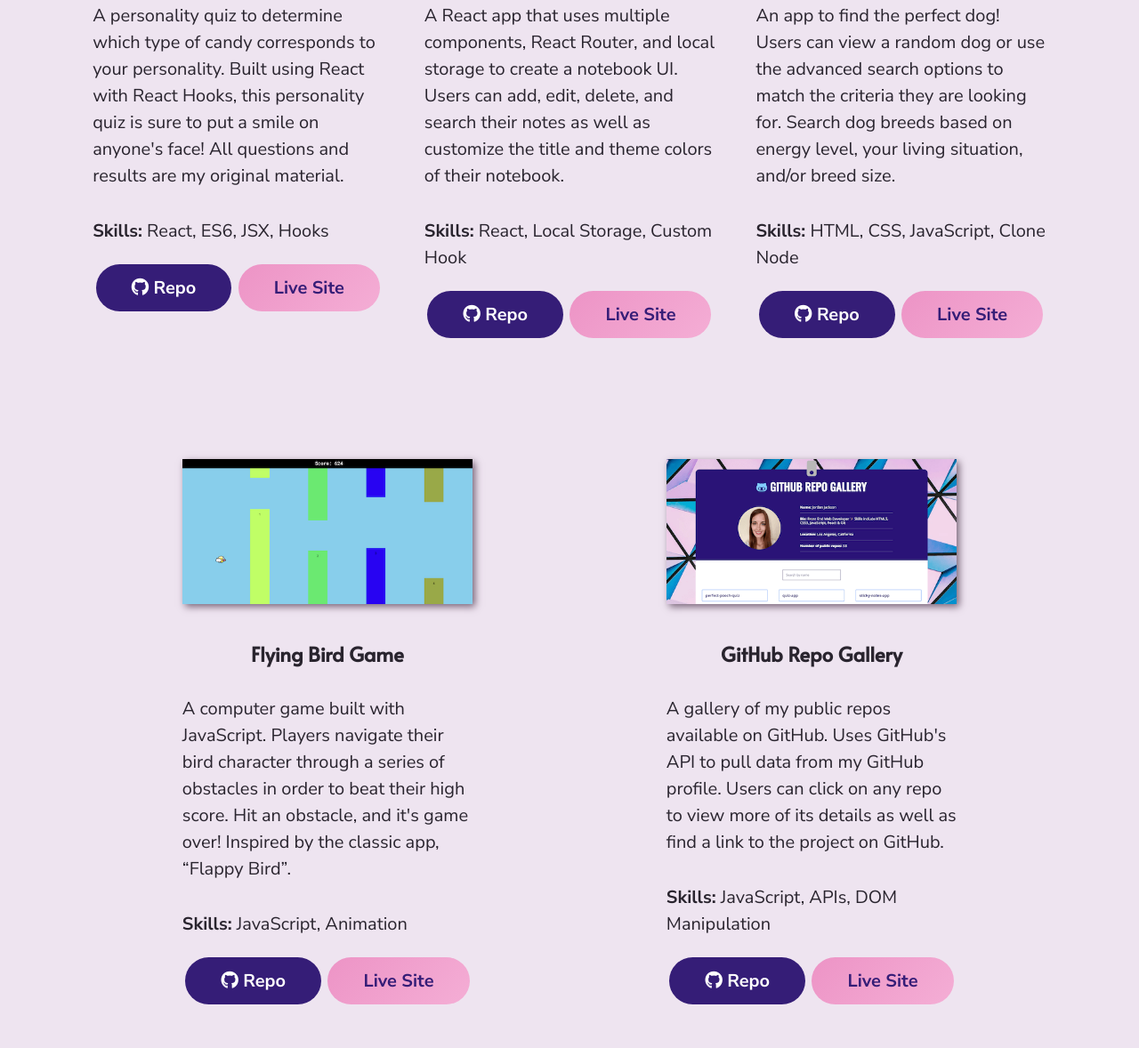
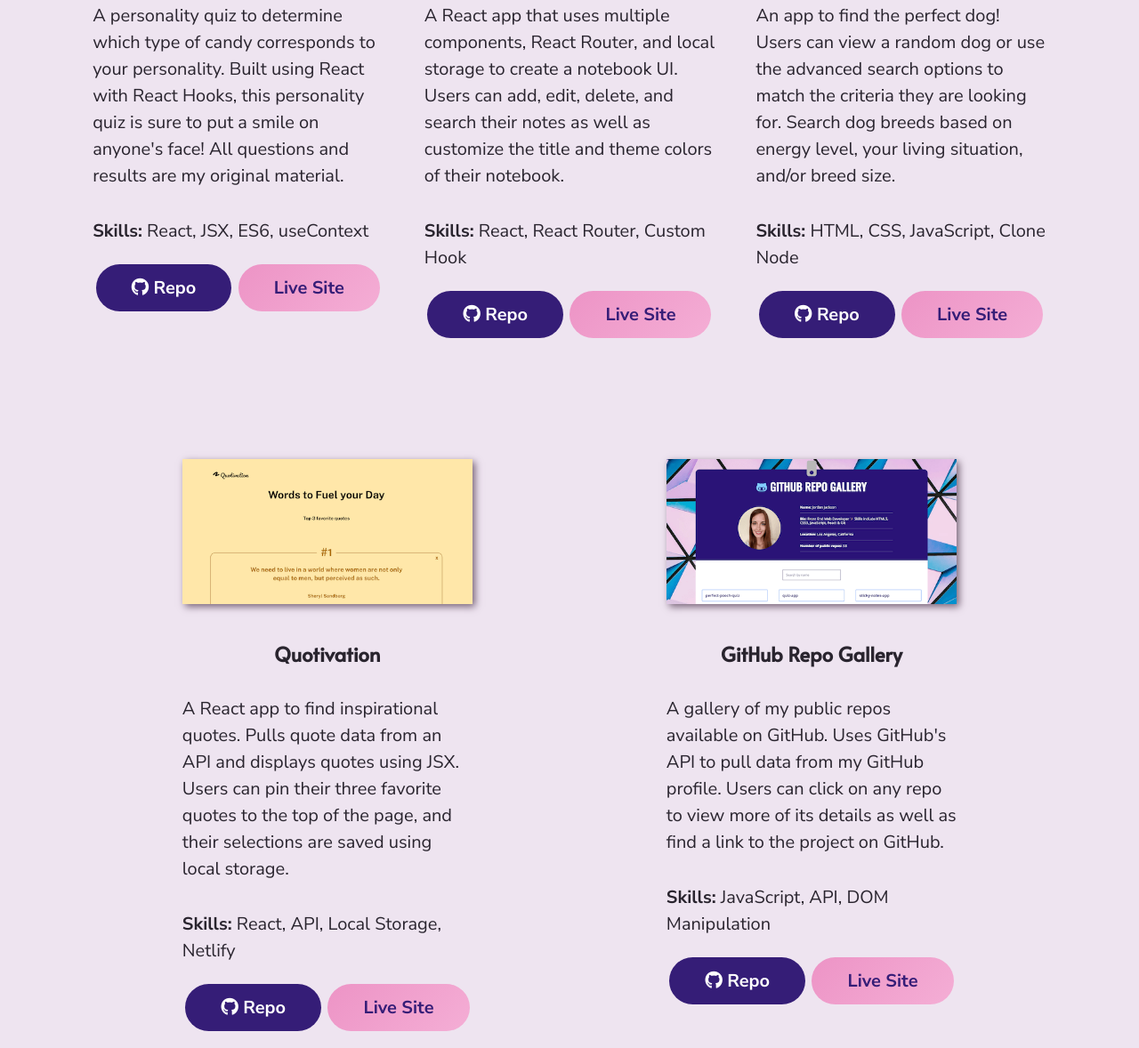
Before and after one commit to jordanr2m/jordan-portfolio, a plain HTML site: page index.html in a window 1280 px wide. Shown: the part 1227-2405 px from the top of the page at 89% size. Drawn offline with Linux system fonts and the light colour scheme.

Commit message:
Swapped out Flying Bird project for Quotivation project.

```diff
--- a/index.html
+++ b/index.html
@@ -64,7 +64,7 @@
                         <p class="description">A personality quiz to determine which type of candy corresponds to your
                             personality. Built using React with React Hooks, this personality quiz is sure to put a smile
                             on anyone's face! All questions and results are my original material.</p>
-                        <p><span>Skills:</span> React, ES6, JSX, Hooks</p>
+                        <p><span>Skills:</span> React, JSX, ES6, useContext</p>
                         <div class="button-container">
                             <a class="repo-link" target="_blank"
                                 href="https://github.com/jordanr2m/sweet-personality-quiz"><i
@@ -83,7 +83,7 @@
                         </figure>
                         <h4>Notebook App</h4>
                         <p class="description">A React app that uses multiple components, React Router, and local storage to create a notebook UI. Users can add, edit, delete, and search their notes as well as customize the title and theme colors of their notebook.</p>
-                        <p><span>Skills:</span> React, Local Storage, Custom Hook</p>
+                        <p><span>Skills:</span> React, React Router, Custom Hook</p>
                         <div class="button-container">
                             <a class="repo-link" target="_blank" href="https://github.com/jordanr2m/react-notebook-app/"><i
                                     class="fa-brands fa-github"></i> Repo</a>
@@ -115,21 +115,19 @@
 
                     <div class="project-container">
                         <figure>
-                            <a href="https://jordanr2m.github.io/flying-bird-game/" target="_blank">
-                                <img class="project-preview" src="img/flying-bird-preview.png"
-                                    alt="Preview of Flying Bird desktop Game">
+                            <a href="https://quotiavation.netlify.app/" target="_blank">
+                                <img class="project-preview" src="img/quotivation-preview.png"
+                                    alt="Preview of Quotivation App">
                             </a>
                         </figure>
-                        <h4>Flying Bird Game</h4>
-                        <p class="description">A computer game built with JavaScript. Players navigate their bird
-                            character through a series of obstacles in order to beat their high score. Hit an obstacle,
-                            and it's game over! Inspired by the classic app, “Flappy Bird”.</p>
-                        <p><span>Skills:</span> JavaScript, Animation</p>
+                        <h4>Quotivation</h4>
+                        <p class="description">A React app to find inspirational quotes. Pulls quote data from an API and displays quotes using JSX. Users can pin their three favorite quotes to the top of the page, and their selections are saved using local storage.</p>
+                        <p><span>Skills:</span> React, API, Local Storage, Netlify</p>
                         <div class="button-container">
-                            <a class="repo-link" target="_blank" href="https://github.com/jordanr2m/flying-bird-game"><i
+                            <a class="repo-link" target="_blank" href="https://github.com/jordanr2m/quotivation-app"><i
                                     class="fa-brands fa-github"></i> Repo</a>
                             <a class="project-button" target="_blank"
-                                href="https://jordanr2m.github.io/flying-bird-game/">Live Site</a>
+                                href="https://quotiavation.netlify.app/">Live Site</a>
                         </div>
                     </div>
 
@@ -144,7 +142,7 @@
                         <p class="description">A gallery of my public repos available on GitHub. Uses GitHub's API to
                             pull data from my GitHub profile. Users can click on any repo to view more of its details as
                             well as find a link to the project on GitHub.</p>
-                        <p><span>Skills:</span> JavaScript, APIs, DOM Manipulation</p>
+                        <p><span>Skills:</span> JavaScript, API, DOM Manipulation</p>
                         <div class="button-container">
                             <a class="repo-link" target="_blank" href="https://github.com/jordanr2m/github-repo-gallery"><i
                                     class="fa-brands fa-github"></i> Repo</a>
```
Also changed, not shown: img/quotivation-preview.png (added).
